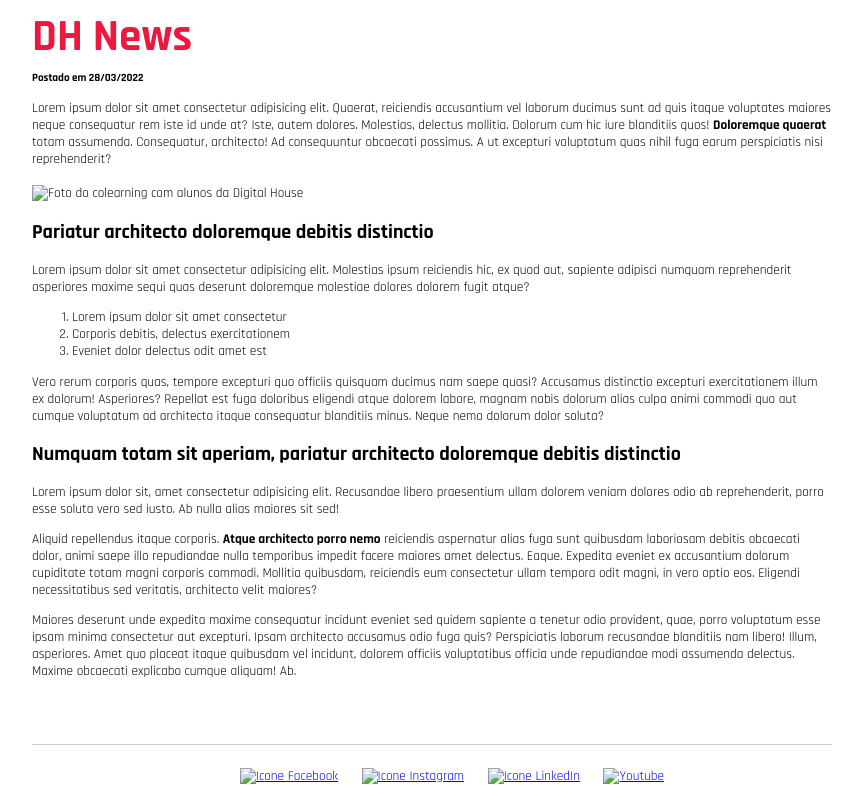
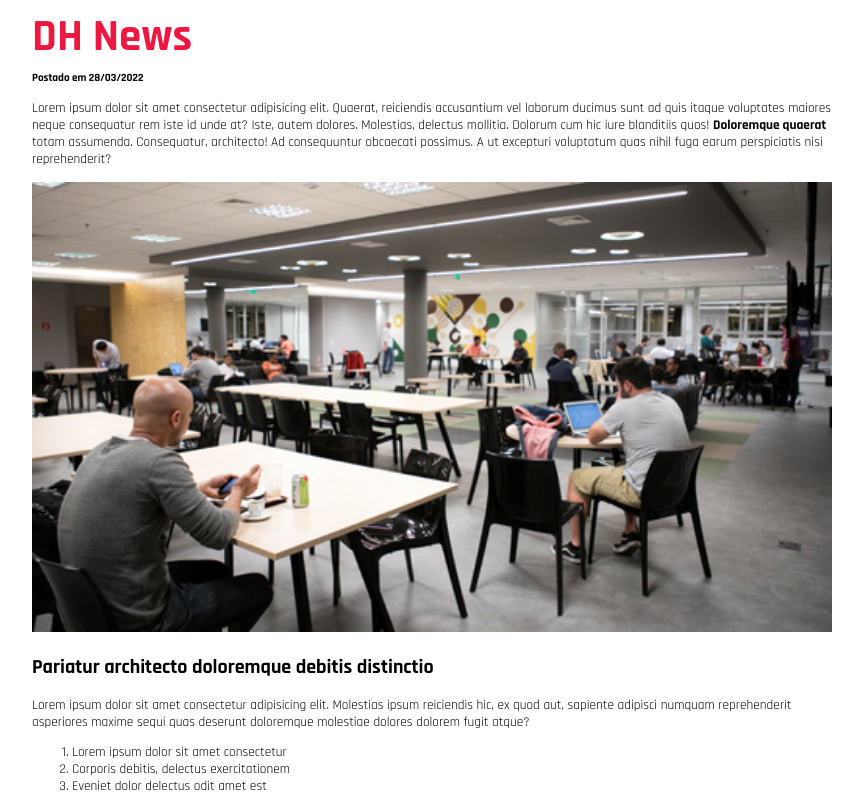
Before and after one commit to MayaraCristinaAlvesZanetti/DHNews, a plain HTML site: page index.html in a window 1280 px wide. Shown: the top 800 px of the page, without its empty margins (208-1071 px from the left). Drawn offline with Linux system fonts and the light colour scheme.

Commit message:
Fazendo Alterações

```diff
--- a/index.html
+++ b/index.html
@@ -23,7 +23,7 @@
                     totam assumenda.
                     Consequatur, architecto! Ad consequuntur obcaecati possimus. A ut excepturi voluptatum quas nihil fuga earum
                     perspiciatis nisi reprehenderit?</p>
-                <img src="img/destaque.webp" alt="Foto do colearning com alunos da Digital House">
+                <img src="./imagens/IMAGENSDHNEWS/img/destaque.webp" alt="Foto do colearning com alunos da Digital House">
                 <h2>Pariatur architecto doloremque debitis distinctio </h2>
                 <p>Lorem ipsum dolor sit amet consectetur adipisicing elit. Molestias ipsum reiciendis hic, ex quod aut,
                     sapiente adipisci numquam reprehenderit asperiores maxime sequi quas deserunt doloremque molestiae dolores
@@ -63,22 +63,22 @@
                 <ul class="redes-sociais">
                     <li>
                         <a target="_blank" href="https://www.facebook.com/digitalhousebrasil">
-                            <img src="img/facebook.svg" alt="Icone Facebook">
+                            <img src="./imagens/IMAGENSDHNEWS/img/facebook.svg" alt="Icone Facebook">
                         </a>
                     </li>
                     <li>
                         <a target="_blank" href="https://www.instagram.com/digitalhousebrasil/">
-                            <img src="img/instagram.svg" alt="Icone Instagram">
+                            <img src="./imagens/IMAGENSDHNEWS/img/instagram.svg" alt="Icone Instagram">
                         </a>
                     </li>
                     <li>
                         <a target="_blank" href="https://www.linkedin.com/school/digital-house-brasil/mycompany/">
-                            <img src="img/linkedin.svg" alt="Icone LinkedIn">
+                            <img src="./imagens/IMAGENSDHNEWS/img/linkedin.svg" alt="Icone LinkedIn">
                         </a>
                     </li>
                     <li>
                         <a target="_blank" href="https://www.youtube.com/channel/UCRQdwmWMhTcqDFjPT4UPZYA/featured">
-                            <img src="img/youtube.svg" alt="Youtube">
+                            <img src="./imagens/IMAGENSDHNEWS/img/youtube.svg" alt="Youtube">
                         </a>
                     </li>
                 </ul>
```
